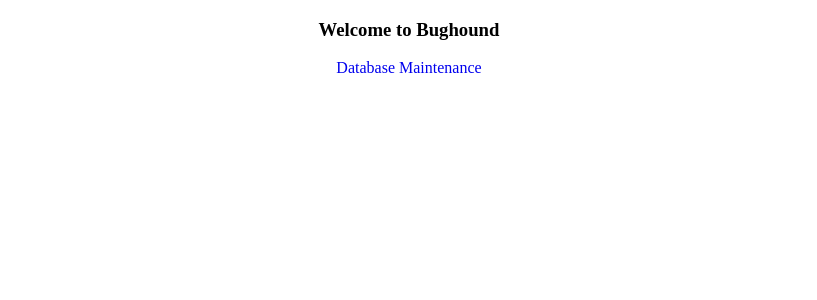
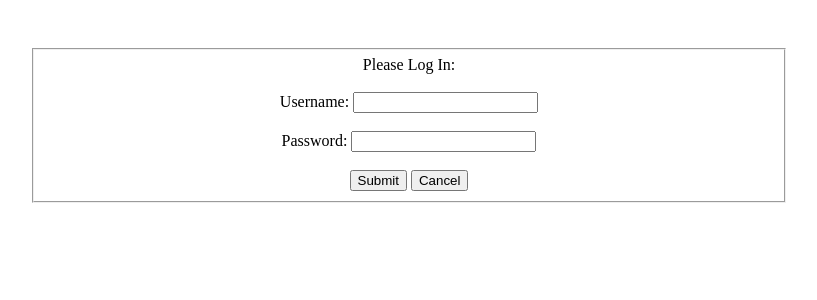
Before and after one commit to sophannaek/Bughound, a PHP site: page / in a window 1280 px wide. Shown: the top 300 px of the page, without its empty margins (231-1048 px from the left). Run offline with PHP 8.4, Linux system fonts and the light colour scheme.

Commit message:
added login & logout

```diff
--- a/index.php
+++ b/index.php
@@ -1,17 +1,80 @@
-<!-- index.php -- admin login page -->
+
+<?php
+
+	if(isset($_POST['username'])){
+		$user = $_POST['username'];
+		$pass = $_POST['password'];
+
+		if($user =="" || $pass==""){
+			$error="<span style='color:red'>Not all fields were entered!</span> ";
+			echo $error;
+		}else{
+
+			echo $user. " ".$pass;
+			require_once './db/dbConnection.php';
+		 	$result= isValidUser($user,$pass);
+			if($result->num_rows == 0){
+				$error="Your Login Name or Password is Invalid";
+
+			}else{
+				//session_register("username");
+				echo "login successfully";
+				session_start();
+				$_SESSION['username']= $user;
+				$_SESSION['password']= $pass;
+
+			 	header("location: ./homepage.php");
+			 }
+		}
+	}
+
+?>
+
+
 <!DOCTYPE html>
 <html>
 	<head>
 		<meta charset="UTF-8">
-		<title>Database Maintenace </title>
+		<title>Login</title>
 		<link rel="stylesheet" type="text/css" href="style.css">
 	</head>
 	<body>
-		<h3>Welcome to Bughound</h3>
-        <a href='views/dbmaintenance.html'>Database Maintenance </a>
+		<div class='container' style='margin-top:3em;width:60%; margin-left:20%' >
 
-
+			<form action='index.php' method='post'>
+				<fieldset>
+					<center><legend>Please Log In:</legend> </center><br/>
+				<center><label>Username: </label>
+					<input type='text' id='username' name='username'/><br/><br/>
+					<label>Password: </label>
+					<input type='text' id='password' name='password'/><br/><br/>
+					</center>
+					<center>
+						<input type="submit" name="submit"  value="Submit">
+						<button type='button' id='cancel'>Cancel</button>
+					</center>
+				</fieldset>
+			</form>
+		</div>
 
 	</body>
+	<script>
+		document.getElementById("cancel").addEventListener("click", function(){
+			document.getElementById('username').value = '';
+			document.getElementById('password').value='';
+		});
+		function validate(theform){
+			if(theform.username.value===""){
+				alert("Program name field cannot be empty " );
+				return false;
+			}
+			if(theform.password.value ===""){
+				alert("Program release field cannot be empty " );
+				return false;
+			}
+			return true;
+		}
+
+	</script>
 
 </html>
```
Also changed, not shown: db/dbConnection.php (+36 -3 lines), homepage.html (deleted, +0 -18 lines), homepage.php (added, +40 -0 lines), logout.php (added, +18 -0 lines).
